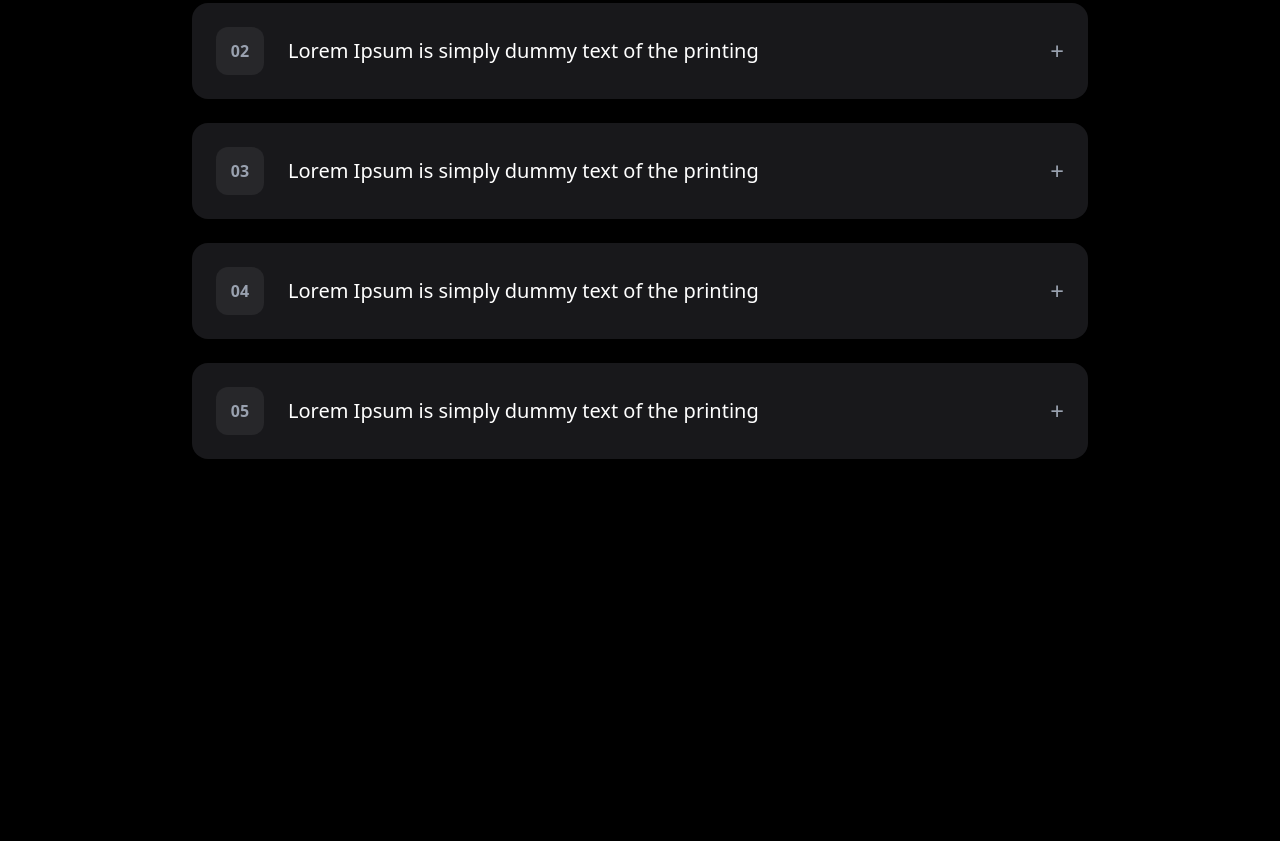
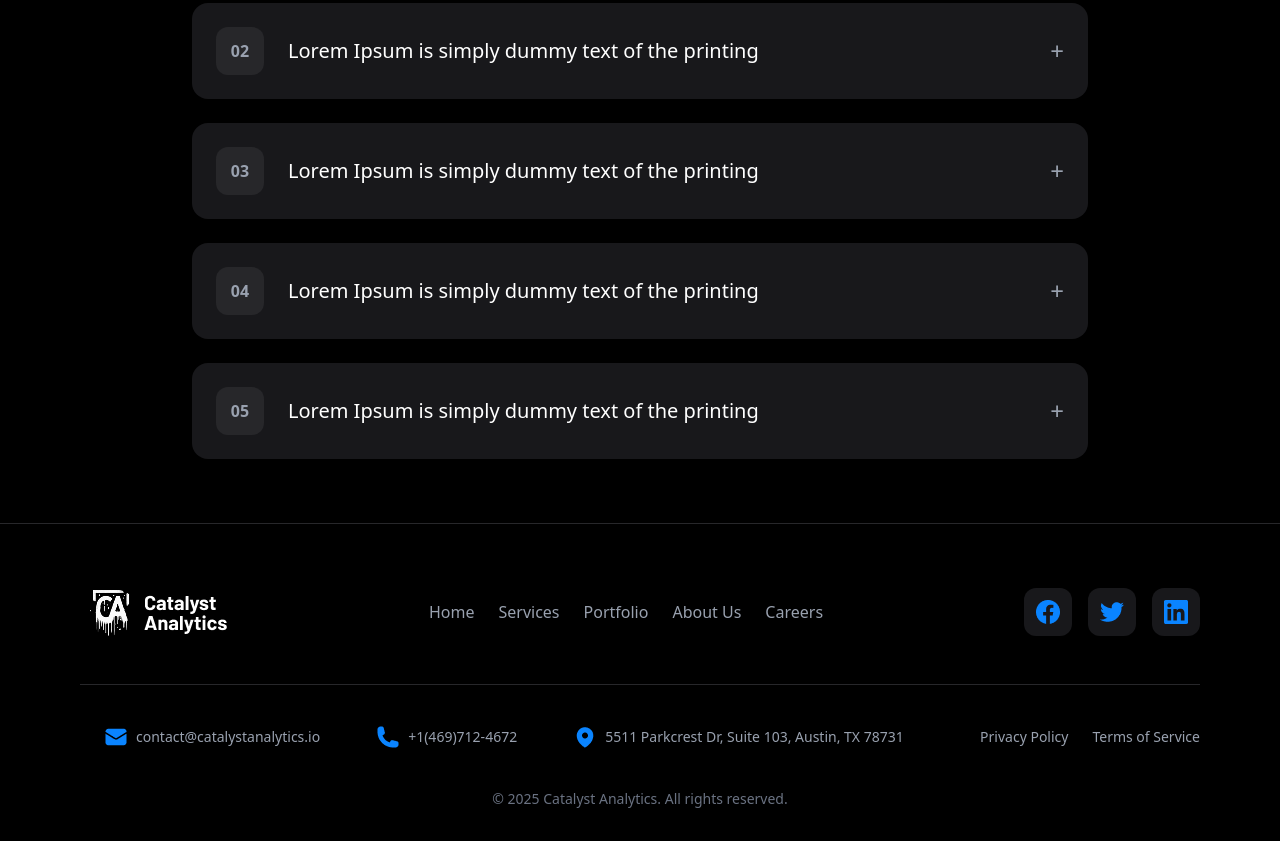
Before and after one commit to azimodinaev467/exam3, a website: page index.html in a window 1280 px wide. Shown: the part 2011-2852 px from the top of the page. Before the commit the page ends 2534 px from the top, so only its background shows below. Drawn offline with Linux system fonts and the light colour scheme.

Commit message:
commitfuter

```diff
--- a/index.html
+++ b/index.html
@@ -269,7 +269,70 @@
     </div>
   </div>
 </section>
+<footer class="border-t border-zinc-800 pt-14 pb-8 px-6 lg:px-20 text-white">
 
+  <div class="max-w-7xl mx-auto">
+
+    <div class="flex flex-col lg:flex-row lg:items-center lg:justify-between gap-10">
+
+      <div>
+        <img src="./Logo (23).png" alt="">
+      </div>
+
+      <nav class="flex flex-wrap justify-center gap-6 text-gray-400">
+        <a href="#" class="hover:text-white transition">Home</a>
+        <a href="#" class="hover:text-white transition">Services</a>
+        <a href="#" class="hover:text-white transition">Portfolio</a>
+        <a href="#" class="hover:text-white transition">About Us</a>
+        <a href="#" class="hover:text-white transition">Careers</a>
+      </nav>
+      <div class="flex gap-4 justify-center lg:justify-end">
+        <a href="#" class="w-12 h-12 flex items-center justify-center bg-zinc-900 rounded-xl hover:bg-blue-600 transition">
+          <i data-lucide="facebook"><img src="./Icon (40).png" alt=""></i>
+        </a>
+        <a href="#" class="w-12 h-12 flex items-center justify-center bg-zinc-900 rounded-xl hover:bg-sky-500 transition">
+          <i data-lucide="twitter"><img src="./Icon (41).png" alt=""></i>
+        </a>
+        <a href="#" class="w-12 h-12 flex items-center justify-center bg-zinc-900 rounded-xl hover:bg-blue-700 transition">
+          <i data-lucide="linkedin"><img src="./Icon (42).png" alt=""></i>
+        </a>
+      </div>
+
+    </div>
+
+    <div class="border-t border-zinc-800 my-10"></div>
+
+    <div class="flex flex-col lg:flex-row lg:items-center lg:justify-between gap-6 text-gray-400 text-sm">
+
+      <div class="flex flex-col md:flex-row md:flex-wrap gap-4 md:gap-8">
+        <div class="flex items-center gap-2">
+          <i data-lucide="mail" class="w-4 h-4 text-blue-500"></i>
+          <img src="./Icon (43).png" alt=""> contact@catalystanalytics.io
+        </div>
+        <div class="flex items-center gap-2">
+          <i data-lucide="phone" class="w-4 h-4 text-blue-500"></i>
+          <img src="./Icon (44).png" alt=""> +1(469)712-4672
+        </div>
+        <div class="flex items-center gap-2">
+          <i data-lucide="map-pin" class="w-4 h-4 text-blue-500"></i>
+          <img src="./Icon (45).png" alt=""> 5511 Parkcrest Dr, Suite 103, Austin, TX 78731
+        </div>
+      </div>
+
+      <div class="flex gap-6">
+        <a href="#" class="hover:text-white transition">Privacy Policy</a>
+        <a href="#" class="hover:text-white transition">Terms of Service</a>
+      </div>
+
+    </div>
+
+    <div class="text-center text-gray-500 text-sm mt-10">
+      © 2025 Catalyst Analytics. All rights reserved.
+    </div>
+
+  </div>
+
+</footer>
 </body>
 
 </html>
```
Also changed, not shown: Icon (40).png (added), Icon (41).png (added), Icon (42).png (added), Icon (43).png (added), Icon (44).png (added), Icon (45).png (added), src/output.css.
